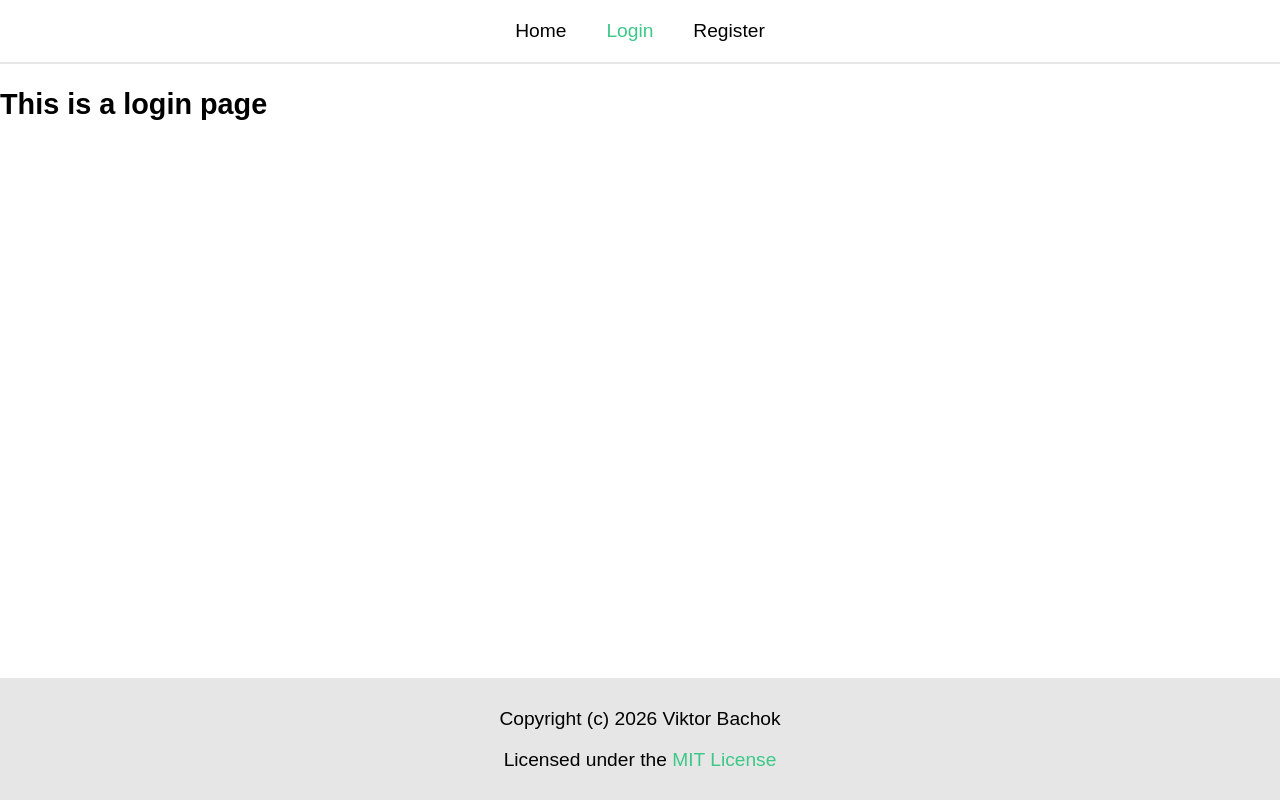
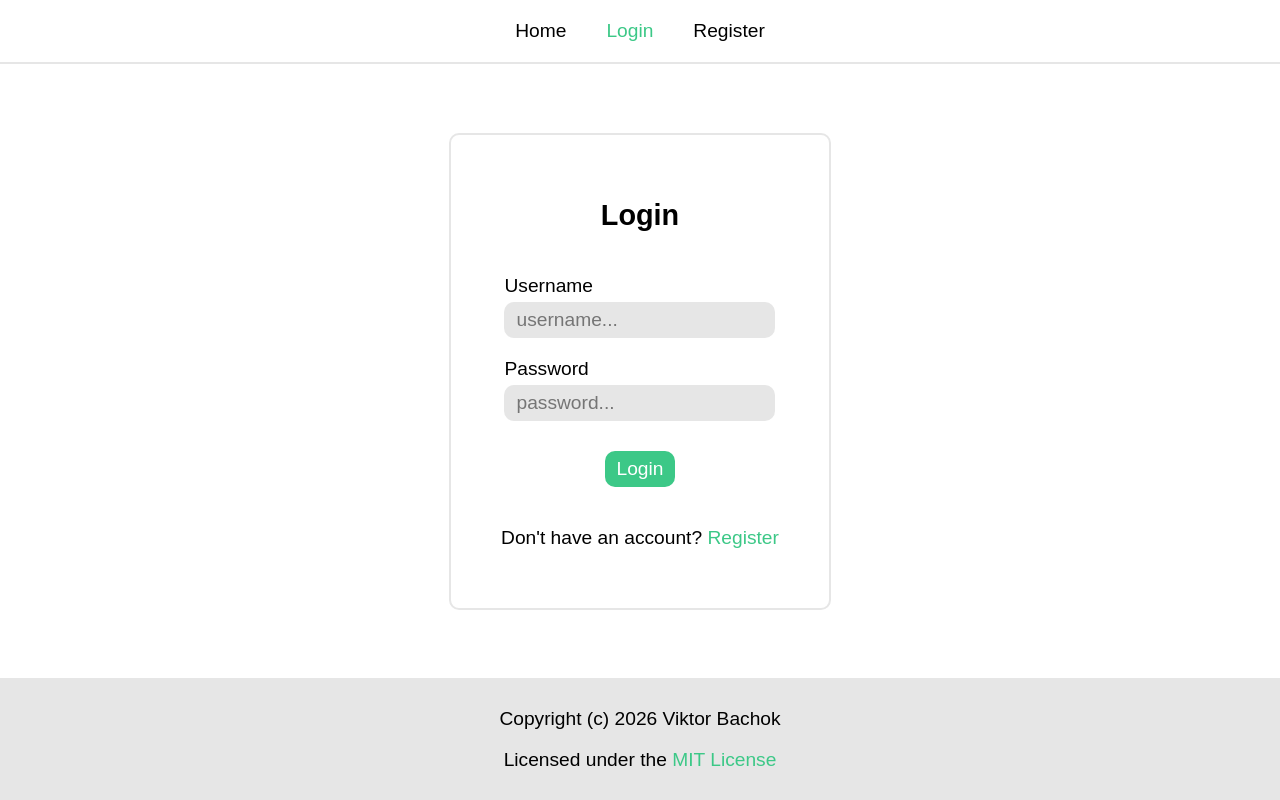
Before and after one commit to bachokviktor/qwshortlink, a React (Vite) app in the folder frontend/: page /login in a window 1280 px wide. Built offline with nearby package versions, Linux system fonts and the light colour scheme.

Commit message:
Add login form

```diff
--- a/frontend/src/components/Login.tsx
+++ b/frontend/src/components/Login.tsx
@@ -1,6 +1,72 @@
+import React, { useEffect, useState } from "react"
+import { Link } from "react-router"
+
 function Login() {
+  const [username, setUsername] = useState<string>("")
+  const [password, setPassword] = useState<string>("")
+  const [errorMessage, setErrorMessage] = useState<string>("")
+
+  useEffect(() => {
+    setErrorMessage("")
+  }, [username, password])
+
+  const handleLogin = (e: React.SubmitEvent<HTMLFormElement>) => {
+    e.preventDefault()
+
+    if ((username.trim() === "") || username.includes(" ")) {
+      setErrorMessage("Enter a valid username!")
+      return
+    }
+
+    if ((password.trim() === "") || password.includes(" ")) {
+      setErrorMessage("Enter a valid password!")
+      return
+    }
+
+    console.log("login")
+  }
+
   return (
-    <h2>This is a login page</h2>
+    <div className="centered-wrapper">
+      <div className="auth-container">
+	<div className="centered-wrapper">
+          <h2>Login</h2>
+
+          <form onSubmit={handleLogin}>
+            <label htmlFor="userName">Username</label><br/>
+            <input
+	      name="userName"
+	      id="userName"
+	      type="text"
+	      placeholder="username..."
+	      required
+	      onChange={(e: React.ChangeEvent<HTMLInputElement>) => { setUsername(e.target.value) }}
+	      value={username}
+	    /><br/>
+
+            <label htmlFor="userPassword">Password</label><br/>
+            <input
+	      name="userPassword"
+	      id="userPassword"
+	      type="password"
+	      placeholder="password..."
+	      required
+	      onChange={(e: React.ChangeEvent<HTMLInputElement>) => { setPassword(e.target.value) }}
+	      value={password}
+	    /><br/>
+
+	    <div className="centered-wrapper">
+	      {errorMessage && <p className="error-message">{errorMessage}</p>}
+              <button type="submit">Login</button>
+	    </div>
+          </form>
+
+          <p>
+               Don't have an account? <Link to="/register">Register</Link>
+          </p>
+	</div>
+      </div>
+    </div>
   )
 }
 
```
